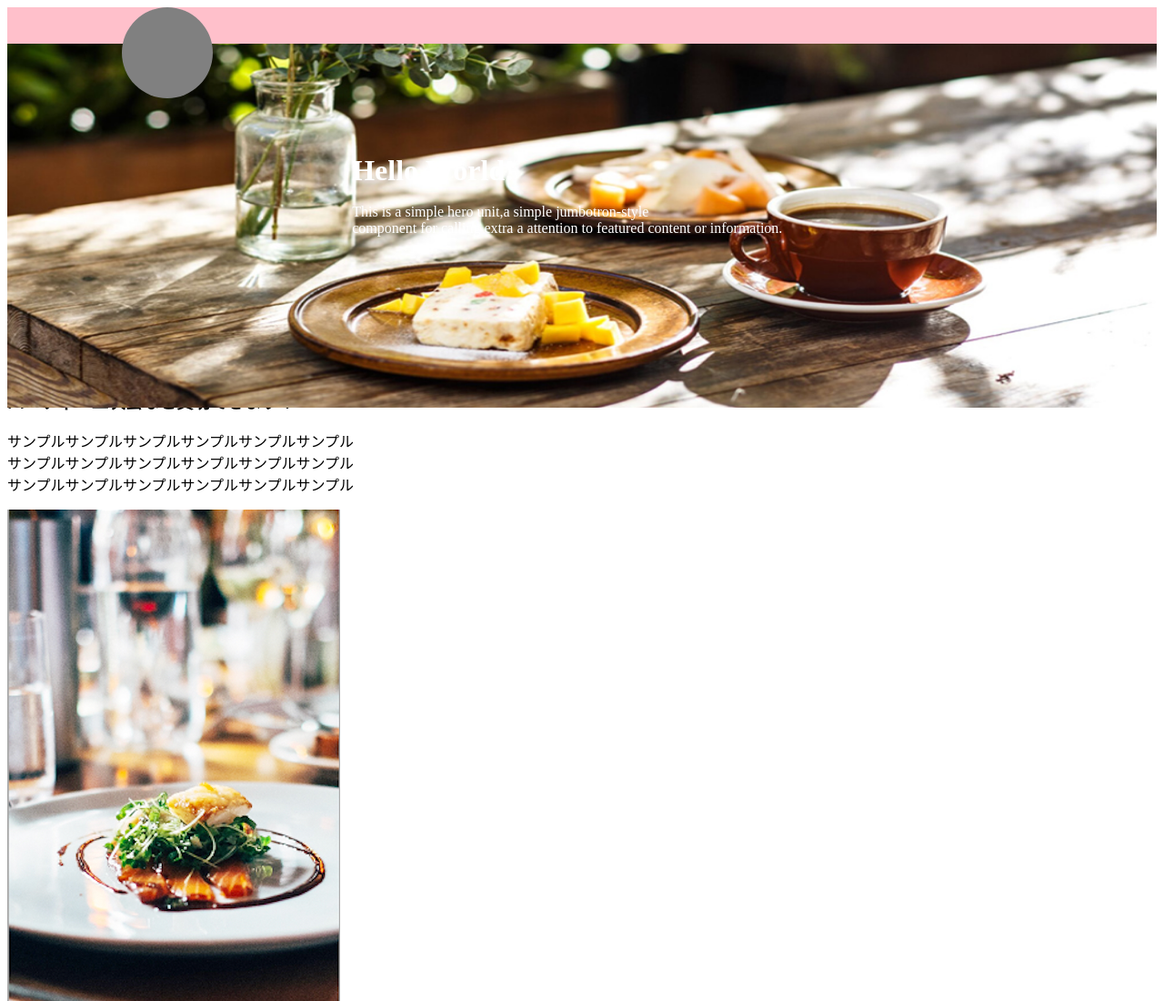
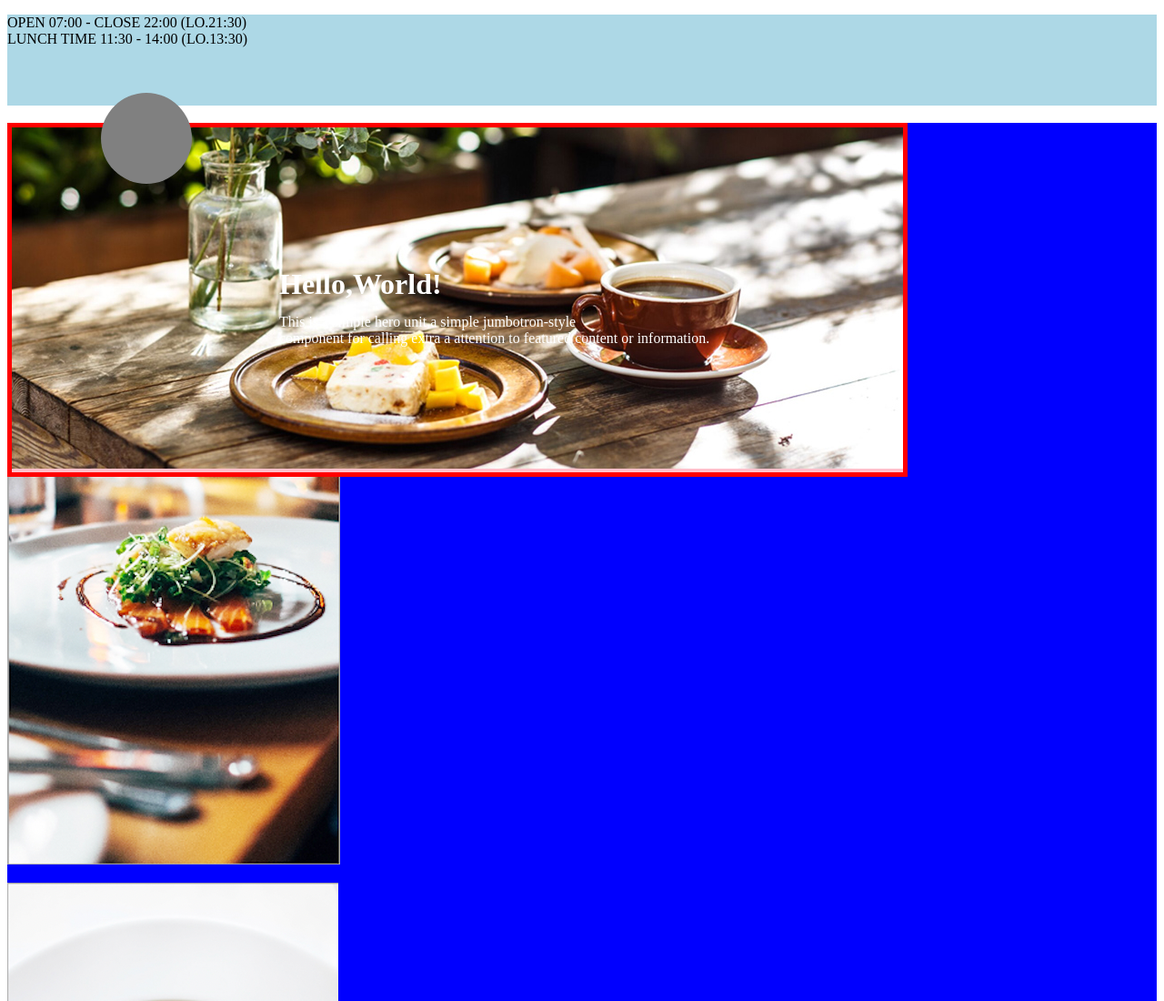
Before and after one commit to OmuRiceChang/webpage_cafe01, a plain HTML site: page cafemain.html in a window 1280 px wide. Shown: the top 1100 px of the page at 91% size. Drawn offline with Linux system fonts and the light colour scheme.

Commit message:
main title fix

```diff
--- a/cafemain.html
+++ b/cafemain.html
@@ -8,9 +8,12 @@
     <title>おしゃれなカフェ</title>
 </head>
 <body>
-    <head>
-
-    </head>
+    <header>
+        <p>
+            OPEN 07:00 - CLOSE 22:00 (LO.21:30) <br>
+            LUNCH TIME 11:30 - 14:00 (LO.13:30)
+        </p>
+    </header>
     <div class="main">
         <div class="title">
             <img src="pic/cafe_pic00.jpeg" alt="カフェ画像0">
--- a/css/cafemain.css
+++ b/css/cafemain.css
@@ -4,20 +4,33 @@
     --title_left_posi: 100px;
 }
 
+header{
+    background: lightblue;
+    height: 100px;
+}
 .content h2{
     display:none;
 }
 
+.main{
+    position: relative;     /* 親要素は相対位置 */
+    background: blue;
+
+}
 .title{
-    position: relative;     /* 親要素は相対位置 */
-/*    border: 5px solid red;*/
+    position: absolute;     /* 子要素は絶対位置 */
+/*    top: 0%;
+    left: 0%; */
+    border: 5px solid red;
     background: pink;
-    height: 400px;
+    display:block;
+/*    width: 100px;
+    height: 400px;*/
 }
 
 .title_circle{
     position: absolute;     /* 子要素は親から見た絶対位置 */
-    top: 0%;
+    top: -10%;
     left: 10%;
     width: 100px;
     height: 100px;
@@ -25,9 +38,9 @@
     border-radius: 50%;     /* ←円を作る */
 }
 .title img{
-    position: absolute;     /* 子要素は親から見た絶対位置 */
-    top: 10%;
-    left:0%;
+/*    position: absolute;*/     /* 子要素は親から見た絶対位置 */
+/*   top: 10%;*/
+/*    left:0%;*/
     width: 100%;
     height: 100%;
 }
```
